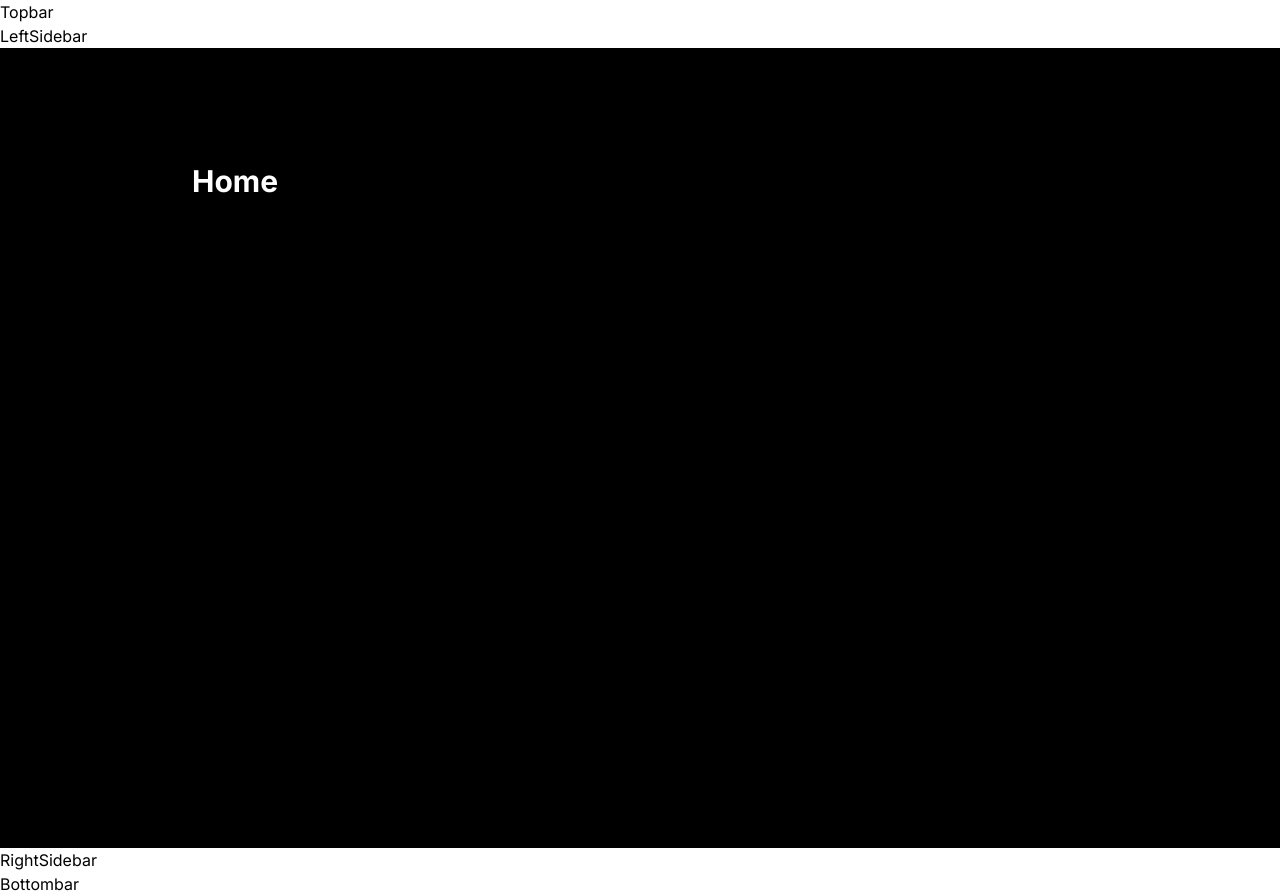
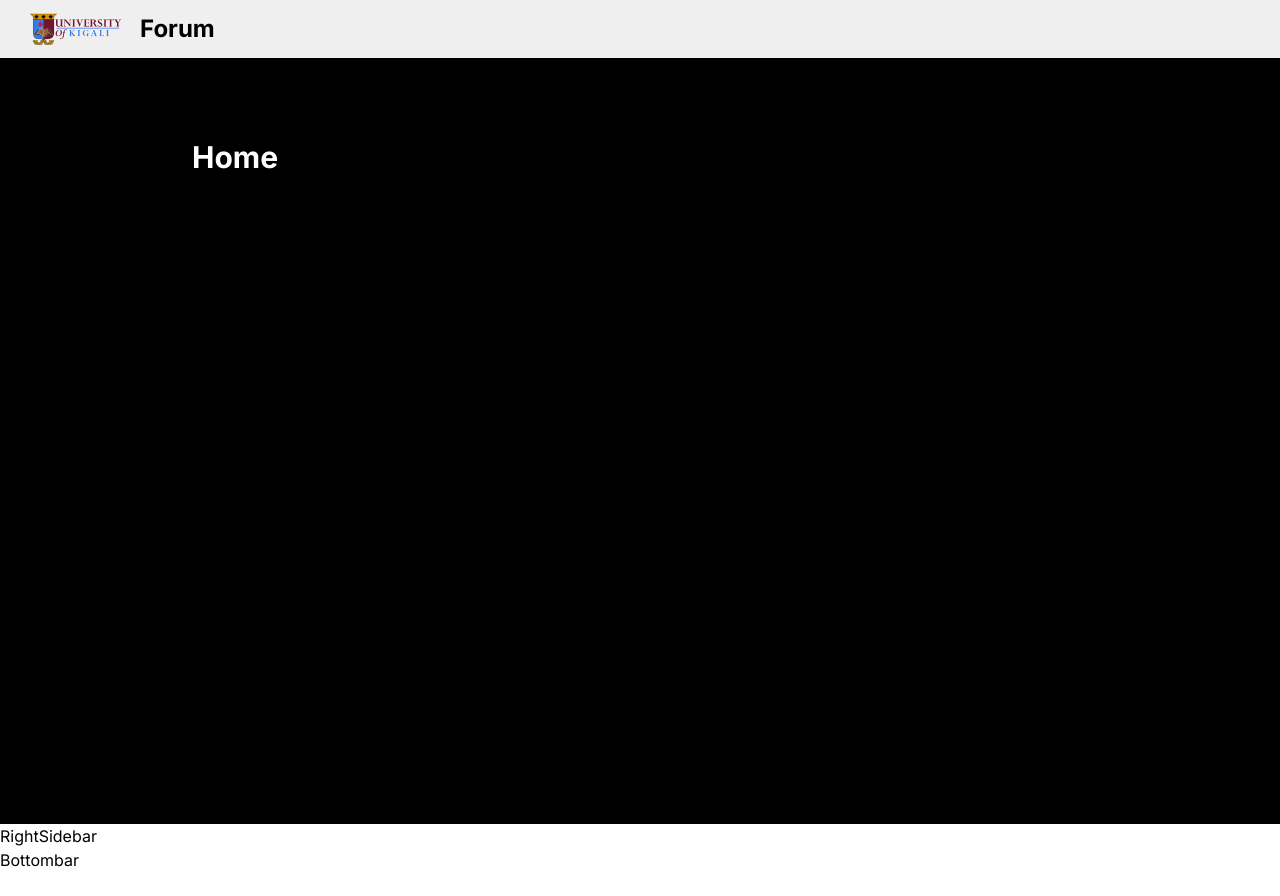
Before and after one commit to Josy-coder/threads_clone, a Next.js app: page / in a window 1280 px wide. After the commit the page ends 872 px from the top, so only its background shows below. Built offline with nearby package versions, Linux system fonts and the light colour scheme.

Commit message:
modified topbar to light background and added a logo

```diff
--- a/app/globals.css
+++ b/app/globals.css
@@ -59,7 +59,7 @@
   }
 
   .topbar {
-    @apply fixed top-0 z-30 flex w-full items-center justify-between bg-dark-2 px-6 py-3;
+    @apply fixed top-0 z-30 flex w-full items-center justify-between bg-light-2 px-6 py-3;
   }
 
   .bottombar {
--- a/components/shared/Topbar.tsx
+++ b/components/shared/Topbar.tsx
@@ -1,5 +1,17 @@
+import Image from "next/image";
+import Link from "next/link";
+
 function Topbar() {
-    return <h1>Topbar</h1>
+    return (
+        <nav className="topbar">
+            <Link href="/" className="flex ites-center gap-4">
+                <Image src="/assets/logo_uok.png" alt="logo" width={100} height={50} />
+                <p className="text-heading3-bold text-dark-1 max-xs:hidden">
+                    Forum
+                </p>
+            </Link>
+        </nav>
+    )
 }
 
 export default Topbar;
```
Also changed, not shown: public/assets/logo_uok.png (added).
